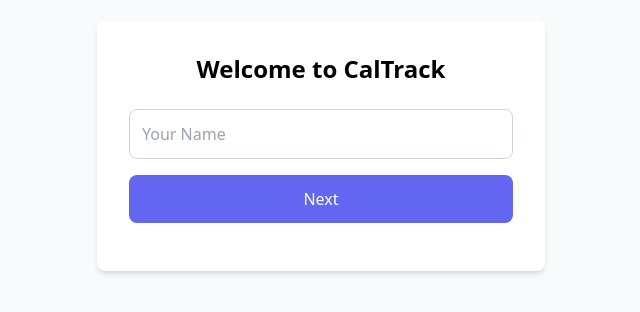
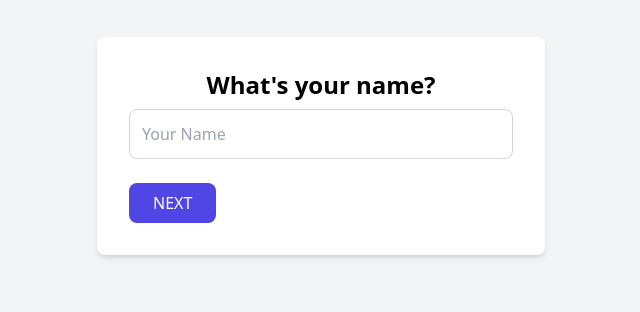
Before and after one commit to ShashankGowdaL69/my-website, a plain HTML site: page question1.html in a window 1280 px wide. Shown: the part 254-566 px from the top of the page, without its empty margins (319-959 px from the left). Drawn offline with nearby package versions, Linux system fonts and the light colour scheme.

Commit message:
Update question1.html

```diff
--- a/question1.html
+++ b/question1.html
@@ -2,18 +2,13 @@
 <head>
     <script src="https://cdn.tailwindcss.com"></script>
 </head>
-<body class="bg-gray-50 flex items-center justify-center min-h-screen">
+<body class="bg-gray-100 flex items-center justify-center min-h-screen">
     <div class="bg-white p-8 rounded-lg shadow-md w-full max-w-md">
-        <h1 class="text-2xl font-bold mb-6 text-center">Welcome to CalTrack</h1>
-        <form>
-            <div class="mb-4">
-                <label for="name" class="sr-only">Name</label>
-                <input type="text" id="name" placeholder="Your Name" class="w-full p-3 border border-gray-300 rounded-lg" onchange="localStorage.setItem('name', this.value)">
-            </div>
-            <div class="flex justify-center">
-                <a href="question2.html" class="w-full bg-indigo-500 text-white p-3 rounded-lg text-center">Next</a>
-            </div>
-        </form>
+        <h1 class="text-2xl font-semibold mb-2 text-center">What's your name?</h1>
+        <input type="text" id="name" placeholder="Your Name" class="w-full p-3 border border-gray-300 rounded-lg" onchange="localStorage.setItem('name', this.value)">
+        <div class="flex justify-between mt-6">
+            <a href="question2.html" class="bg-indigo-600 text-white rounded-lg px-6 py-2">NEXT</a>
+        </div>
     </div>
 </body>
 </html>
```
